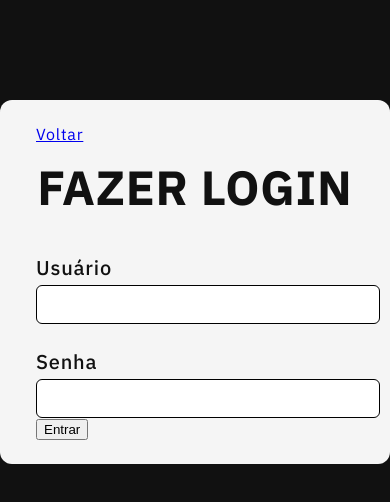
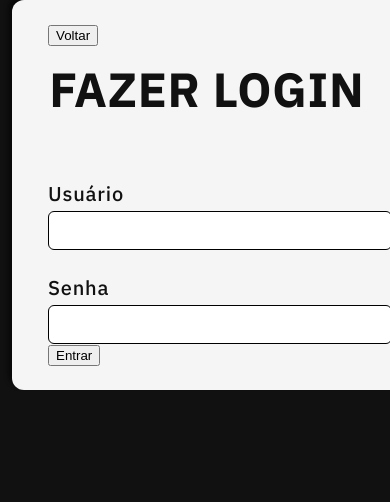
Before and after one commit to filipegallodev/banco-digital, a React (Vite) app in the folder frontend/: page /login in a window 390 px wide. Shown: the top 502 px of the page. Built offline with nearby package versions, Linux system fonts and the light colour scheme.

Commit message:
some improvements and styles

```diff
--- a/frontend/src/components/Login/LoginForm.tsx
+++ b/frontend/src/components/Login/LoginForm.tsx
@@ -3,7 +3,6 @@ import axios from "axios";
 import { useNavigate } from "react-router-dom";
 
 const SERVER_LOGIN_URL = "https://ng-cash-app-production.up.railway.app/login";
-const LOCAL_LOGIN_URL = "http://localhost:3333/login";
 
 const LoginForm = () => {
   const [username, setUsername] = React.useState("");
@@ -32,12 +31,12 @@ const LoginForm = () => {
     }
     const userData = { username: username, password: password };
     axios
-      .post(LOCAL_LOGIN_URL, userData)
+      .post(SERVER_LOGIN_URL, userData)
       .then((response) => {
         setLoginStatus(response.data.auth);
         setAuthorizationToken(response.data.token);
       })
-      .catch((error) => console.log(error));
+      .catch((error) => error);
   }
 
   // Verifica se o status de login e o token de autorização existem e depois salva no armazenamento da sessão
@@ -51,7 +50,7 @@ const LoginForm = () => {
   }, [loginStatus, authorizationToken]);
 
   return (
-    <form>
+    <form className="login-form">
       <label htmlFor="login-username">Usuário</label>
       <input
         onChange={verifyUsername}
@@ -69,7 +68,9 @@ const LoginForm = () => {
         required
       />
       <div>
-        <button onClick={handleLogin}>Entrar</button>
+        <button className="active" onClick={handleLogin}>
+          Entrar
+        </button>
       </div>
     </form>
   );
--- a/frontend/src/components/Login/LoginScreen.css
+++ b/frontend/src/components/Login/LoginScreen.css
@@ -1,9 +1,31 @@
 @charset "UTF-8";
 
 .login-container {
-  max-width: 480px;
-  margin: 100px auto;
+  width: 100%;
+  height: 100vh;
   background-color: #f5f5f5;
-  border-radius: 12px;
+  border-radius: 12px 0 0 12px;
   padding: 24px 36px;
+  box-shadow: -4px -4px 4px rgba(0, 0, 0, 0.5);
+  box-sizing: border-box;
+  display: flex;
+  justify-content: flex-start;
+  flex-wrap: wrap;
 }
+
+.login-container .primary-title {
+  width: 100%;
+  text-align: center;
+}
+
+.login-form {
+  width: 100%;
+}
+
+@media (max-width: 800px) {
+  .login-container {
+    height: 100%;
+    margin: 0 12px 48px 12px;
+    border-radius: 12px;
+  }
+}
--- a/frontend/src/components/Login/LoginScreen.tsx
+++ b/frontend/src/components/Login/LoginScreen.tsx
@@ -8,9 +8,9 @@ const LoginScreen = () => {
   return (
     <div className="login-container">
       <NavLink to="/" end>
-        Voltar
+        <button className="return-button active">Voltar</button>
       </NavLink>
-      <h1 className="primary-title">FAZER LOGIN</h1>
+      <h2 className="primary-title">FAZER LOGIN</h2>
       <LoginForm />
     </div>
   );
```
